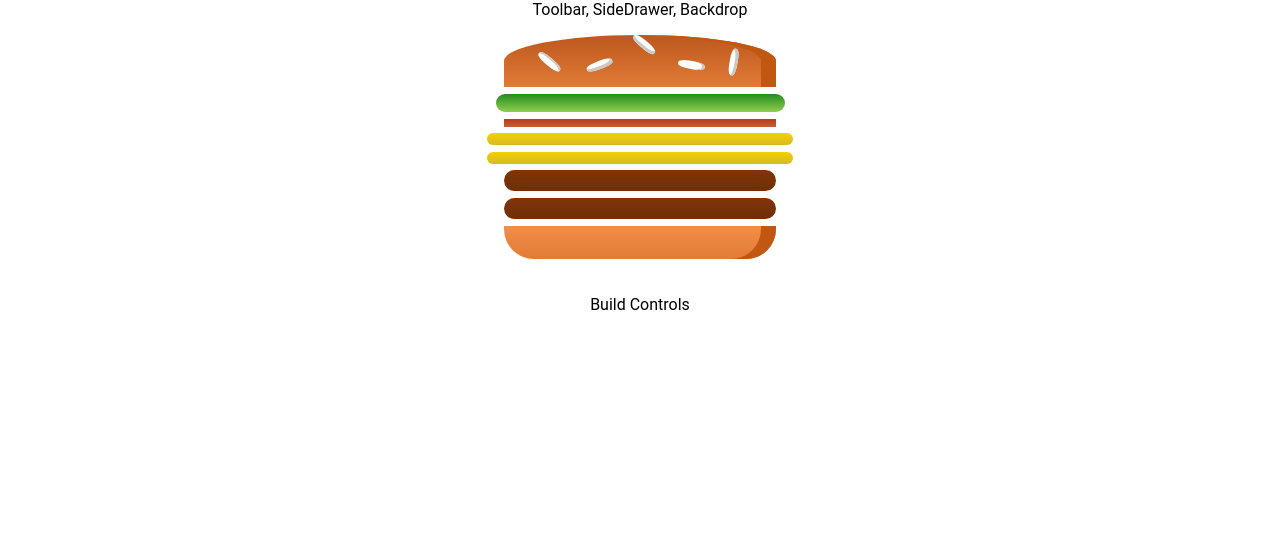
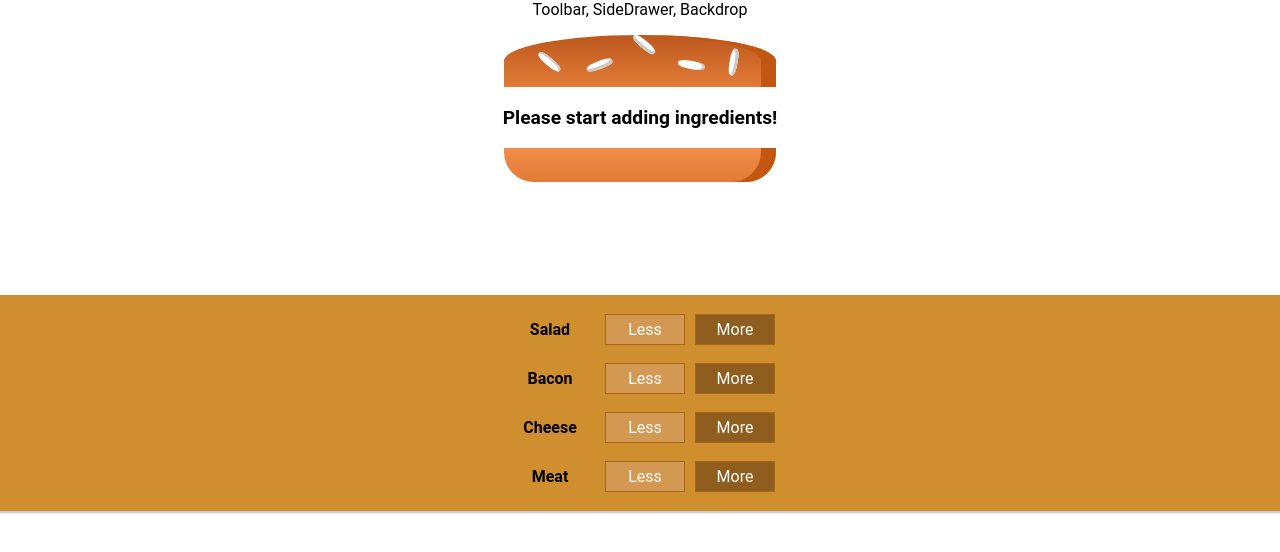
Before and after one commit to SriSasanka8074/my-burger-app, a React (Create React App) app: page / in a window 1280 px wide. Shown: the top 552 px of the page. Built offline with nearby package versions, Linux system fonts and the light colour scheme.

Commit message:
changes comitted by sasanka 21-01-2019 17:59

```diff
--- a/src/components/Burger/BuildControls/BuildControl/BuildControl.js
+++ b/src/components/Burger/BuildControls/BuildControl/BuildControl.js
@@ -0,0 +1,23 @@
+import React from 'react';
+
+import classes from './BuildControl.module.css';
+
+const BuildControl = (props) => (
+    <div className = {classes.BuildControl}>
+        <div className = {classes.Label}>{props.label}</div>
+        <button
+            className = {classes.Less}
+            onClick = {props.removed}
+        >
+            Less
+        </button>
+        <button
+            className = {classes.More}
+            onClick = {props.added}
+        >
+            More
+        </button>
+    </div>
+);
+
+export default BuildControl;
--- a/src/components/Burger/BuildControls/BuildControl/BuildControl.module.css
+++ b/src/components/Burger/BuildControls/BuildControl/BuildControl.module.css
@@ -0,0 +1,51 @@
+.BuildControl {
+    display: flex;
+    justify-content: space-between;
+    align-items: center;
+    margin: 0.3125rem 0;
+}
+
+.BuildControl button {
+    display: block;
+    font: inherit;
+    padding: 0.3125rem;
+    margin: 0 0.3125rem;
+    width: 5rem;
+    border: 1px solid #AA6817;
+    cursor: pointer;
+    outline: none;
+}
+
+.BuildControl button:disabled {
+    background: #AC9980;
+    border: 1px solid #7E7365;
+    color: #ccc;
+    cursor: default;
+
+}
+.BuildControl button:hover:disabled {
+    background: #AC9980;
+    color: #ccc;
+    cursor: not-allowed;
+}
+
+.Label {
+    padding: 0.625rem;
+    font-weight: bold;
+    width: 5rem;
+}
+
+.BuildControl .Less {
+    background: #D39952;
+    color: white;
+}
+
+.BuildControl .More {
+    background: #8F5E1E;
+    color: white;
+}
+
+.buildControl .Less:hover, .BuildControl .Less:active {
+    background: #DAA972;
+    color: white;
+}
--- a/src/components/Burger/BuildControls/BuildControls.js
+++ b/src/components/Burger/BuildControls/BuildControls.js
@@ -0,0 +1,26 @@
+import React from 'react';
+
+import classes from './BuildControls.module.css';
+import BuildControl from './BuildControl/BuildControl';
+
+const controls = [
+    {label: 'Salad', type: 'salad'},
+    {label: 'Bacon', type: 'bacon'},
+    {label: 'Cheese', type: 'cheese'},
+    {label: 'Meat', type: 'meat'},
+];
+
+const BuildControls = (props) => (
+    <div className = {classes.BuildControls}>
+        {controls.map((ctrl) => (
+            <BuildControl
+                key = {ctrl.label}
+                label = {ctrl.label}
+                added = {() => props.ingredientsAdded(ctrl.type)}
+                removed = {() => props.ingredientsRemoved(ctrl.type)}
+            />
+        ))}
+    </div>
+);
+
+export default BuildControls;
--- a/src/components/Burger/BuildControls/BuildControls.module.css
+++ b/src/components/Burger/BuildControls/BuildControls.module.css
@@ -0,0 +1,10 @@
+.BuildControls {
+    width: auto;
+    background: #CF8F2E;
+    display: flex;
+    flex-flow: column;
+    align-items: center;
+    box-shadow: 0 2px 1px #ccc;
+    margin: auto;
+    padding: 0.625rem;
+}
--- a/src/containers/BurgerBuilder/BurgerBuilder.js
+++ b/src/containers/BurgerBuilder/BurgerBuilder.js
@@ -1,22 +1,60 @@
 import React, {Component} from 'react';
 import Aux from '../../hoc/Auxilary';
 import Burger from '../../components/Burger/Burger';
+import BuildControls from '../../components/Burger/BuildControls/BuildControls';
 
 class BurgerBuilder extends Component {
 
+	INGREDIENT_PRICES = {
+		salad: 0.5,
+		cheese: 0.4,
+		bacon: 0.7,
+		meat: 1.3
+	};
 	state = {
 		ingredients: {
-			salad: 1,
-			bacon: 1,
-			cheese: 2,
-			meat: 2,
-		}
+			salad: 0,
+			bacon: 0,
+			cheese: 0,
+			meat: 0,
+		},
+		totalPrice: 4
 	}
+
+	addIngredientHandler = (type) => {
+		const oldCount = this.state.ingredients[type];
+		const updatedCount = oldCount + 1;
+		const upddatedIngredients = {
+			...this.state.ingredients
+		};
+		upddatedIngredients[type] = updatedCount;
+		const priceAddition = this.INGREDIENT_PRICES[type];
+		const oldPrice = this.state.totalPrice;
+		const newPrice = oldPrice + priceAddition;
+		this.setState({totalPrice: newPrice, ingredients: upddatedIngredients});
+	}
+
+	removeIngredientHandler = (type) => {
+		const oldCount = this.state.ingredients[type];
+		const updatedCount = oldCount - 1;
+		const upddatedIngredients = {
+			...this.state.ingredients
+		};
+		upddatedIngredients[type] = updatedCount;
+		const priceAddition = this.INGREDIENT_PRICES[type];
+		const oldPrice = this.state.totalPrice;
+		const newPrice = oldPrice - priceAddition;
+		this.setState({totalPrice: newPrice, ingredients: upddatedIngredients});
+	}
+
 	render() {
 		return (
 			<Aux>
 				<Burger ingredients = {this.state.ingredients} />
-				<div>Build Controls</div>
+				<BuildControls
+					ingredientsAdded={this.addIngredientHandler}
+					ingredientsRemoved={this.removeIngredientHandler}
+				/>
 			</Aux>
 		);
 	}
```
